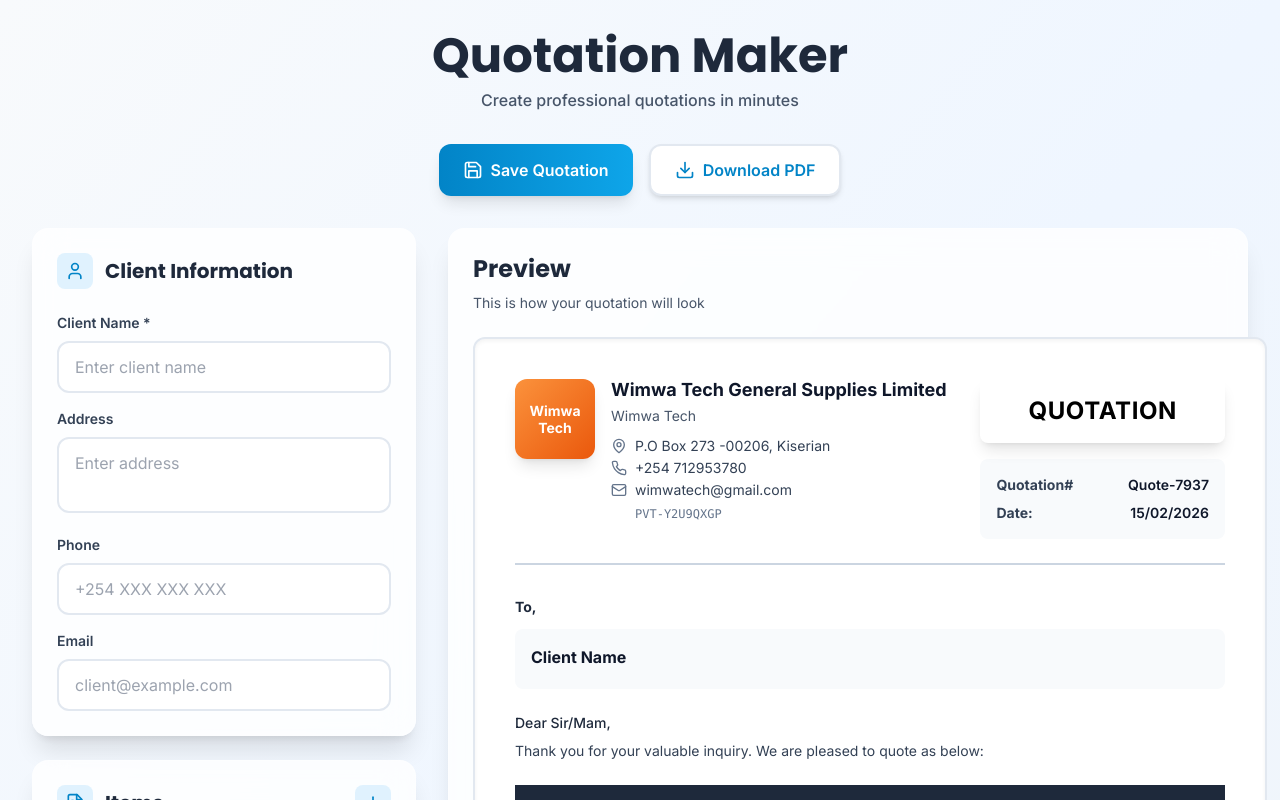
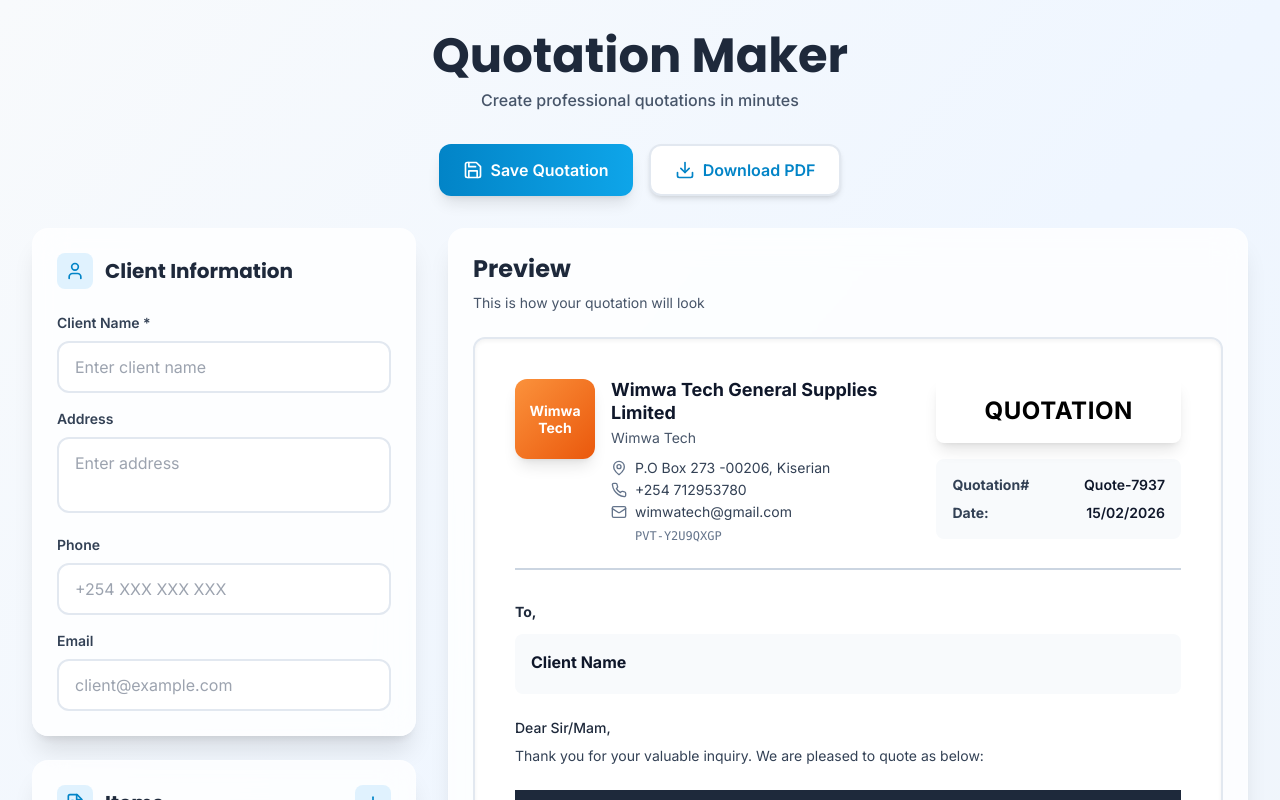
Before and after one commit to Clinton431/Quotation-Maker, a React (Create React App) app in the folder client/: page / in a window 1280 px wide. Shown: the top 800 px of the page. Built offline with nearby package versions, Linux system fonts and the light colour scheme; no server answers.

Commit message:
corrections

```diff
--- a/client/src/App.js
+++ b/client/src/App.js
@@ -442,7 +442,8 @@ function App() {
               ref={quotationRef}
               className="bg-white p-6 md:p-10 rounded-xl border-2 border-slate-200 shadow-inner"
               style={{
-                width: "794px",
+                width: "100%",
+                maxWidth: "794px",
                 minHeight: "1123px",
                 margin: "0 auto",
               }}
```
